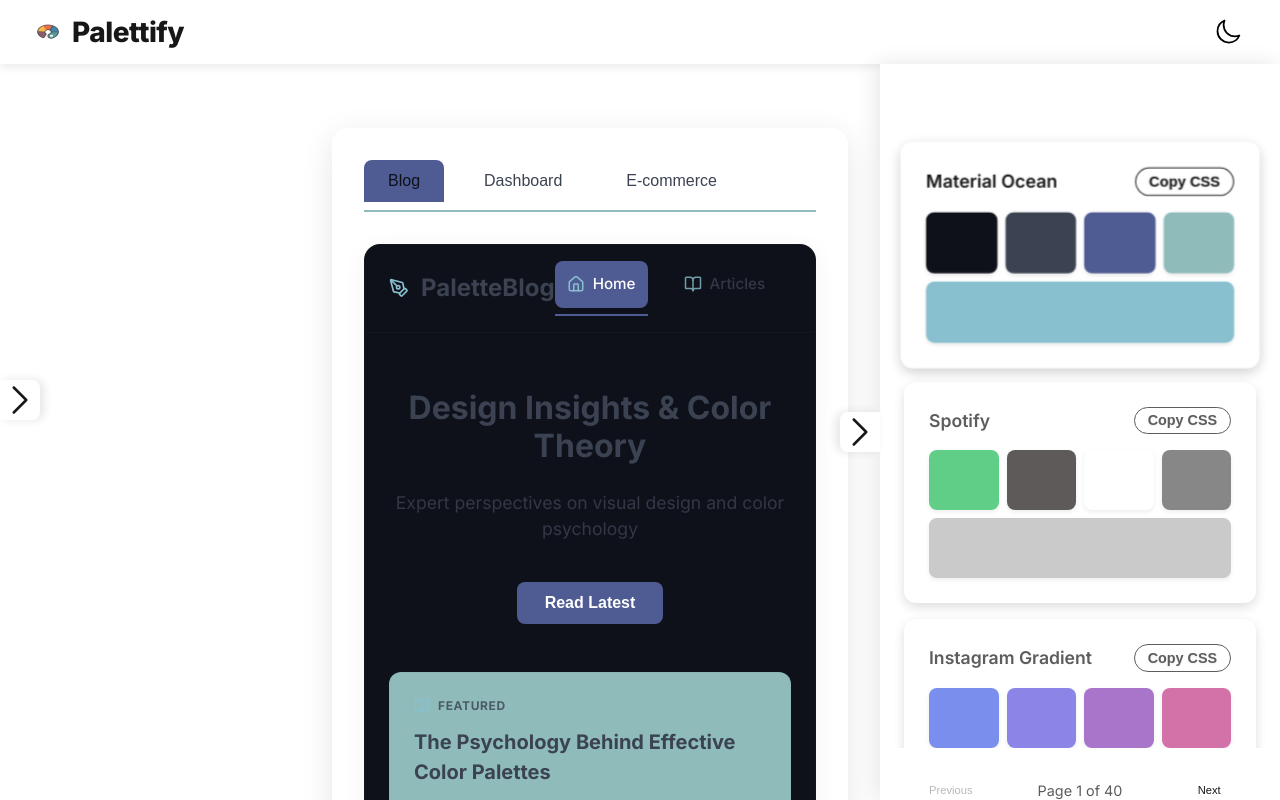
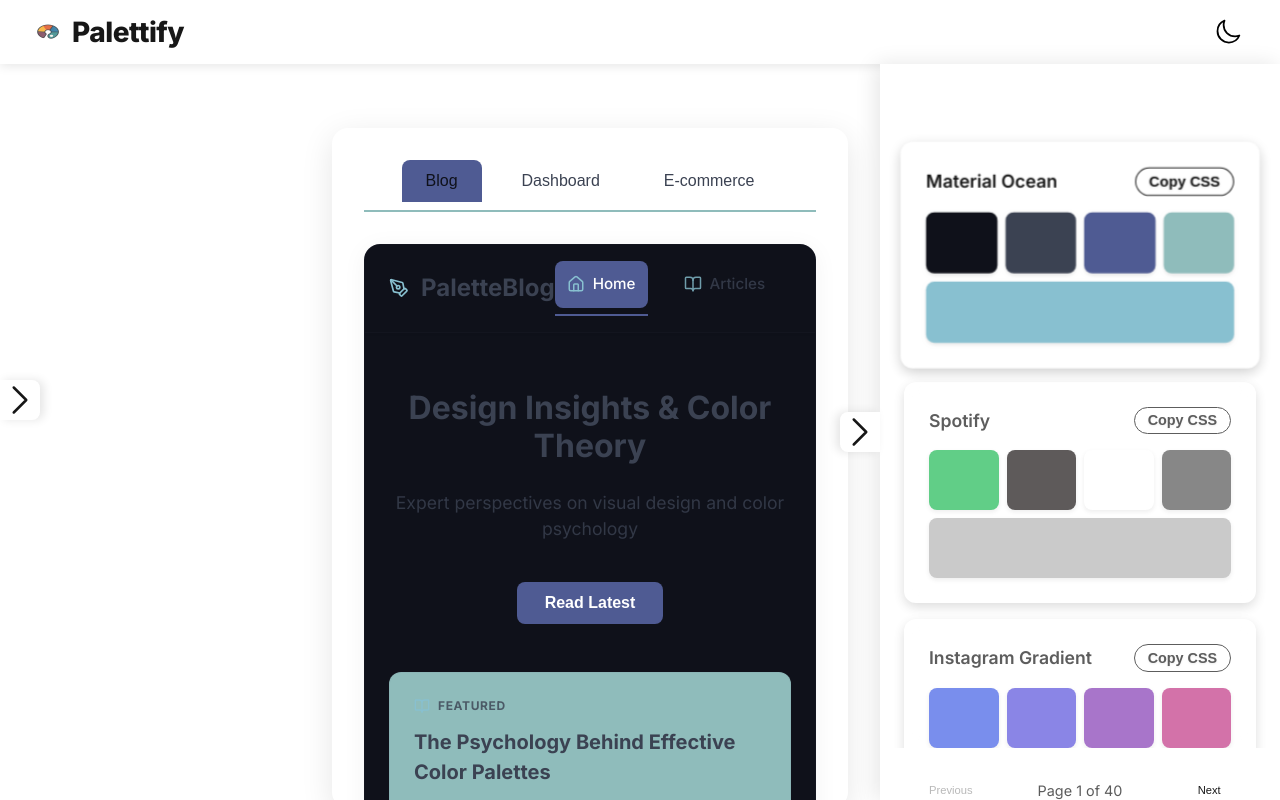
Before and after one commit to KevinReyhanW/palettify, a Next.js app: page / in a window 1280 px wide. Built offline with nearby package versions, Linux system fonts and the light colour scheme.

Commit message:
add min height for web preview

```diff
--- a/src/components/WebPreview.css
+++ b/src/components/WebPreview.css
@@ -8,7 +8,8 @@
   border-radius: 16px;
   padding: 2rem;
   box-shadow: 0 8px 32px rgba(0, 0, 0, 0.1);
-  min-height: 600px;
+  height: 85vh;
+  overflow-y: auto;
 }
 
 .preview-tabs {
@@ -18,6 +19,7 @@
   border-bottom: 2px solid var(--secondary-color);
   padding-bottom: 0.5rem;
   flex-wrap: wrap;
+  justify-content: center;
 }
 
 .preview-tab {
--- a/src/components/previews/Dashboard.css
+++ b/src/components/previews/Dashboard.css
@@ -4,6 +4,7 @@
   grid-template-columns: 240px 1fr;
   grid-template-rows: auto 1fr;
   border-radius: 16px;
+  min-height: 70vh;
   background-color: var(--background-color);
   color: var(--foreground-color);
   overflow: hidden;
--- a/src/components/previews/Ecommerce.css
+++ b/src/components/previews/Ecommerce.css
@@ -6,7 +6,8 @@
   display: flex;
   flex-direction: column;
   overflow: hidden;
-  height: 100%;
+    min-height: 70vh;
+
   position: relative; /* Added for proper containment */
 }
 
--- a/src/components/previews/ModernBlog.css
+++ b/src/components/previews/ModernBlog.css
@@ -4,6 +4,7 @@
   color: var(--foreground-color);
   font-family: 'Inter', -apple-system, BlinkMacSystemFont, sans-serif;
   line-height: 1.5;
+  min-height: 70vh;
   display: flex;
   flex-direction: column;
   border-radius: 16px;
```
